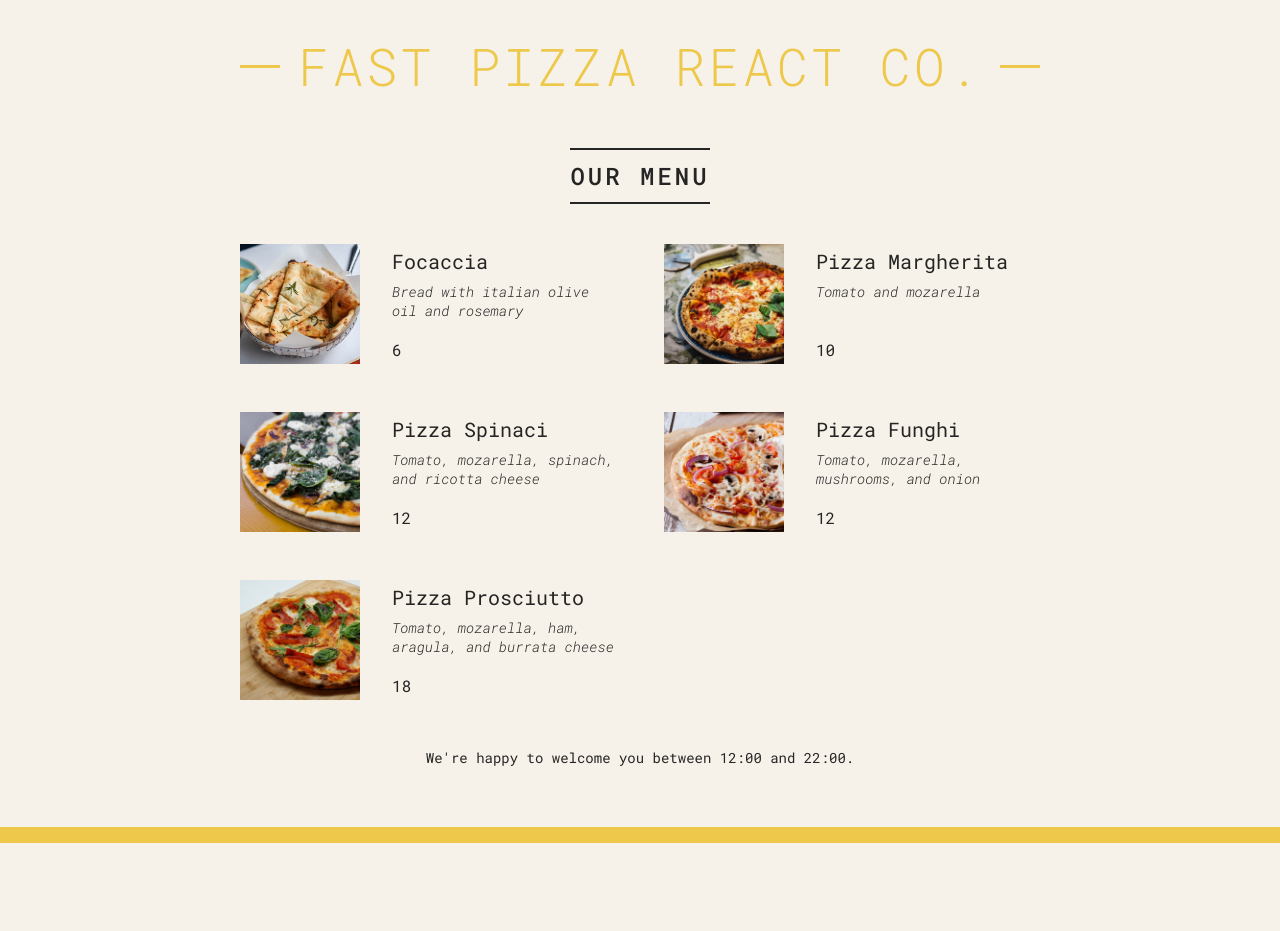
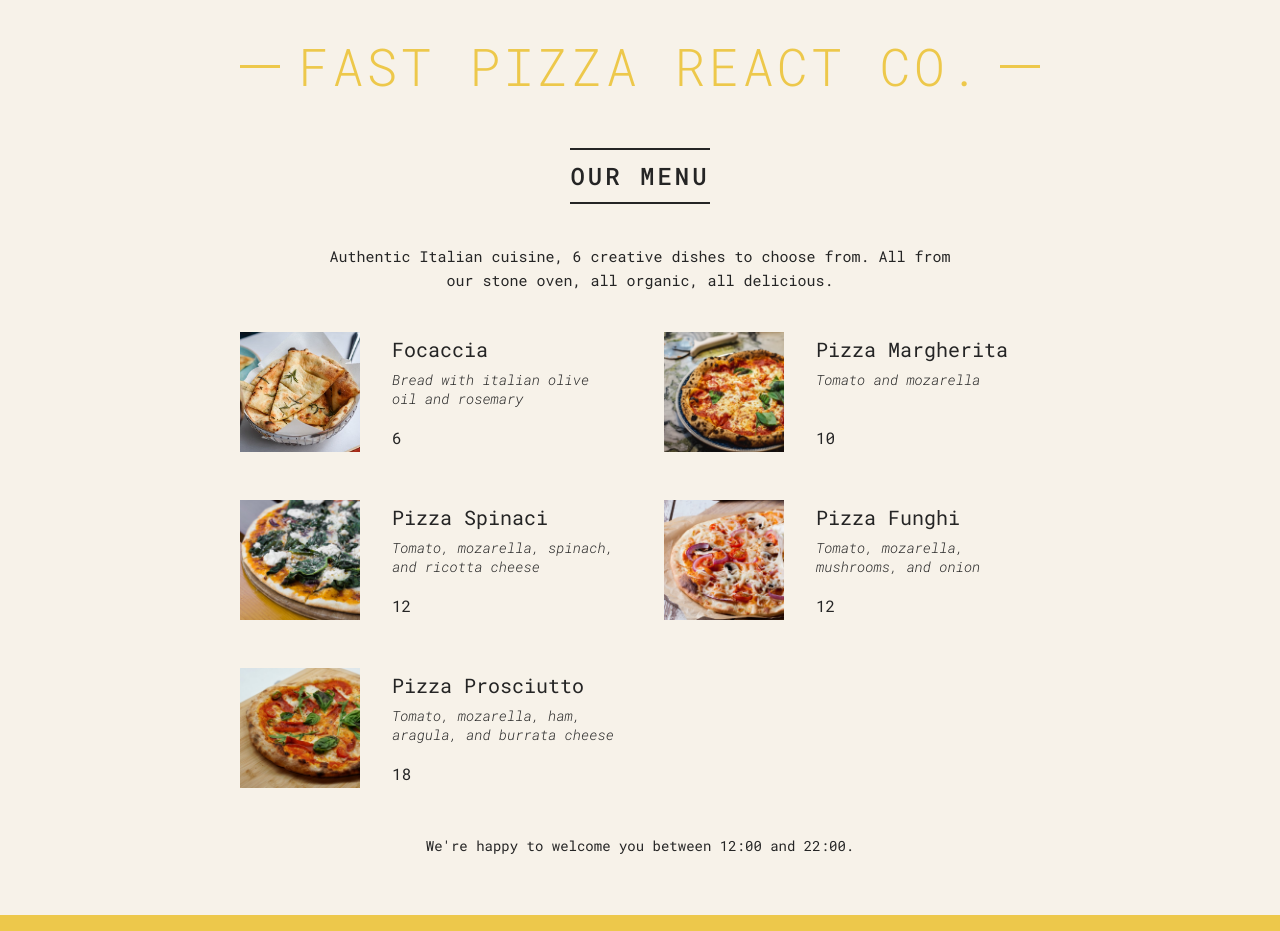
Before and after one commit to Levkol/The-Ultimate-React-Course-2023-React-Redux-More, a React (Create React App) app in the folder 03-pizza-menu/starter/: page / in a window 1280 px wide. Before the commit the page ends 843 px from the top, so only its background shows below. Built offline with nearby package versions, Linux system fonts and the light colour scheme.

Commit message:
React Fragments

```diff
--- a/03-pizza-menu/starter/src/index.js
+++ b/03-pizza-menu/starter/src/index.js
@@ -78,11 +78,17 @@
       <h2>Our menu</h2>
 
       {numPizzas > 0 ? (
-        <ul className="pizzas">
-          {pizzaData.map((pizza) => (
-            <Pizza pizzaObj={pizza} key={pizza.name} />
-          ))}
-        </ul>
+        <>
+          <p>
+            Authentic Italian cuisine, 6 creative dishes to choose from. All
+            from our stone oven, all organic, all delicious.
+          </p>
+          <ul className="pizzas">
+            {pizzaData.map((pizza) => (
+              <Pizza pizzaObj={pizza} key={pizza.name} />
+            ))}
+          </ul>
+        </>
       ) : (
         <p>We're still working on our menu. Please come back later:)</p>
       )}
```
